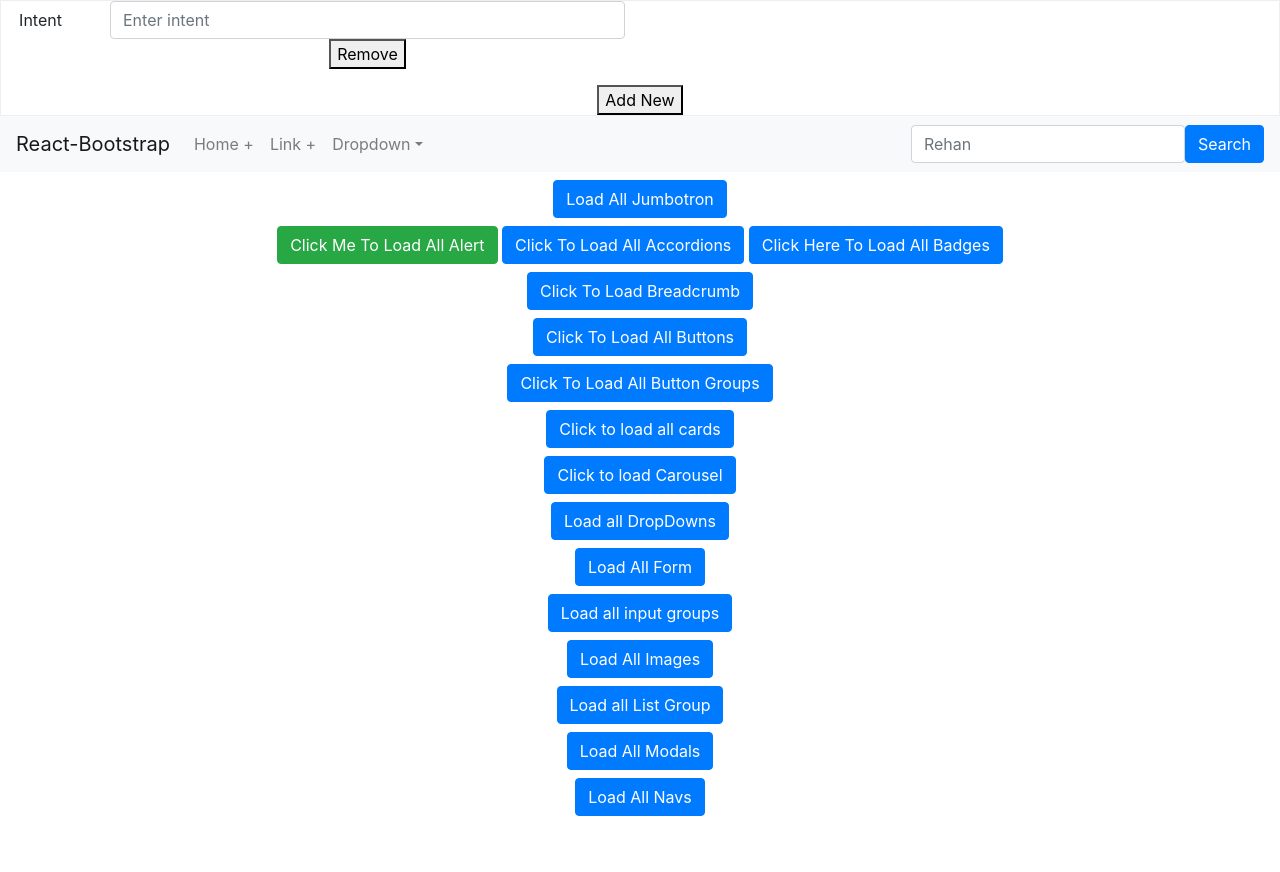
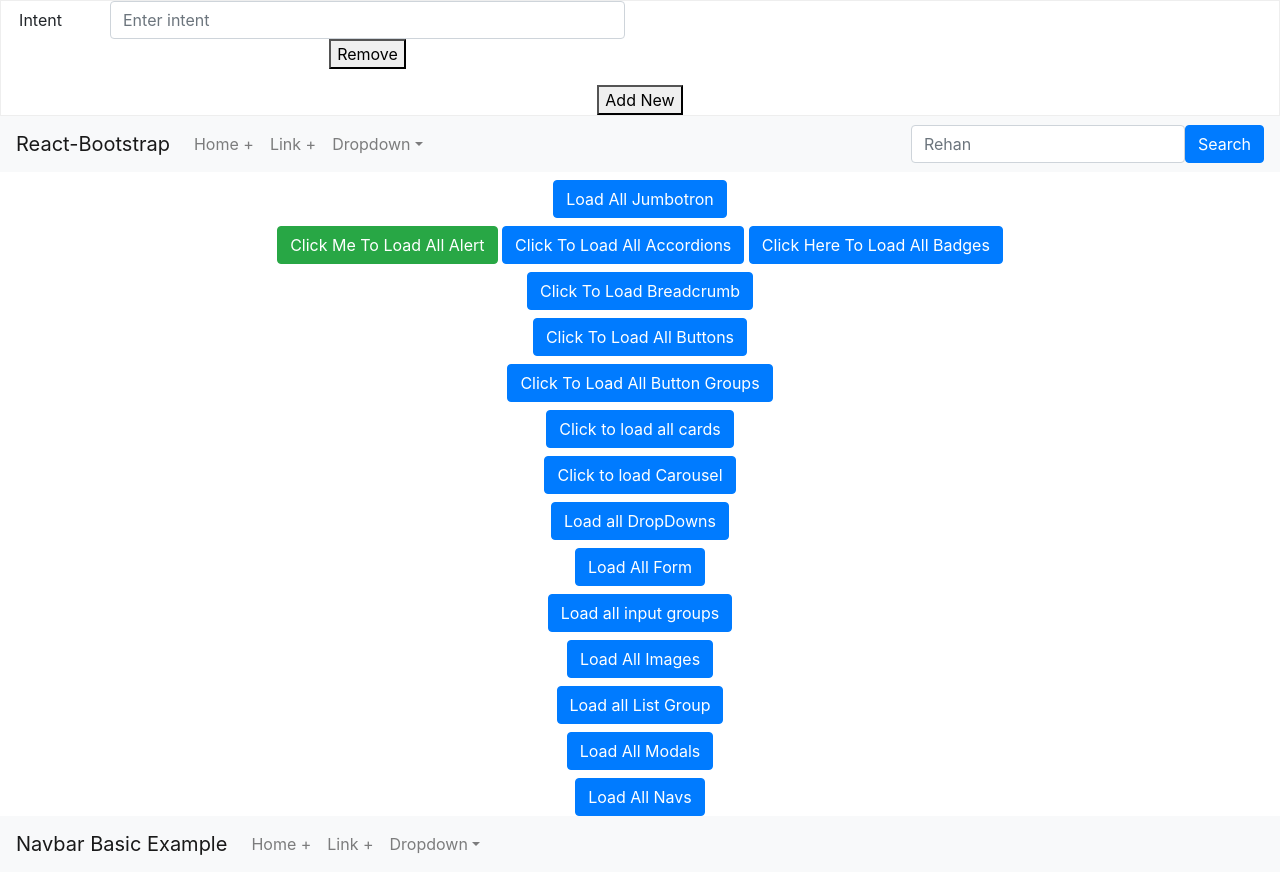
Before and after one commit to Khwajapasha/Boosrtrap-Practice, a React (Create React App) app: page / in a window 1280 px wide. Before the commit the page ends 816 px from the top, so only its background shows below. Built offline with nearby package versions, Linux system fonts and the light colour scheme.

Commit message:
Implimented basic navbar

```diff
--- a/src/Component/MainBodySection/MainBodySection.jsx
+++ b/src/Component/MainBodySection/MainBodySection.jsx
@@ -14,6 +14,7 @@ import { AllImages } from "./ImagesComponent/AllImages";
 import { AllListGroup } from "./ListGroupsComponent/AllListGroup";
 import { AllModal } from "./ModalComponent/AllModal";
 import { AllNavs } from "./NavsComponent/AllNavs";
+import { AllNavbar } from "./NavbarComponent/AllNavbar";
 export const MainBodySection = () => {
   return (
     <div>
@@ -32,6 +33,7 @@ export const MainBodySection = () => {
       <AllListGroup />
       <AllModal />
       <AllNavs />
+      <AllNavbar />
     </div>
   );
 };
--- /dev/null
+++ b/src/Component/MainBodySection/NavbarComponent/AllNavbar.jsx
@@ -0,0 +1,12 @@
+import React from "react";
+import { NavbarBasicExample } from "./NavbarBasicExample";
+
+export const AllNavbar = () => {
+  return (
+    <React.Fragment>
+      <div>
+        <NavbarBasicExample />
+      </div>
+    </React.Fragment>
+  );
+};
--- /dev/null
+++ b/src/Component/MainBodySection/NavbarComponent/NavbarBasicExample.jsx
@@ -0,0 +1,27 @@
+import React from "react";
+import { Navbar, Nav, NavDropdown } from "react-bootstrap";
+export const NavbarBasicExample = () => {
+  return (
+    <div>
+      <Navbar bg="light" expand="lg">
+        <Navbar.Brand href="#home">Navbar Basic Example</Navbar.Brand>
+        <Navbar.Toggle aria-controls="basic-navbar-nav" />
+        <Navbar.Collapse id="basic-navbar-nav">
+          <Nav className="mr-auto">
+            <Nav.Link href="#home">Home +</Nav.Link>
+            <Nav.Link href="#home">Link +</Nav.Link>
+            <NavDropdown title="Dropdown" id="basic-nav-dropdown ">
+              <NavDropdown.Item href="#action/3.1">Action1</NavDropdown.Item>
+              <NavDropdown.Item href="#action/3.2">Action 2</NavDropdown.Item>
+              <NavDropdown.Item href="#2.3">Action3</NavDropdown.Item>
+              <NavDropdown.Divider />
+              <NavDropdown.Item href="#action/3.4">
+                Seprated Link
+              </NavDropdown.Item>
+            </NavDropdown>
+          </Nav>
+        </Navbar.Collapse>
+      </Navbar>
+    </div>
+  );
+};
```
